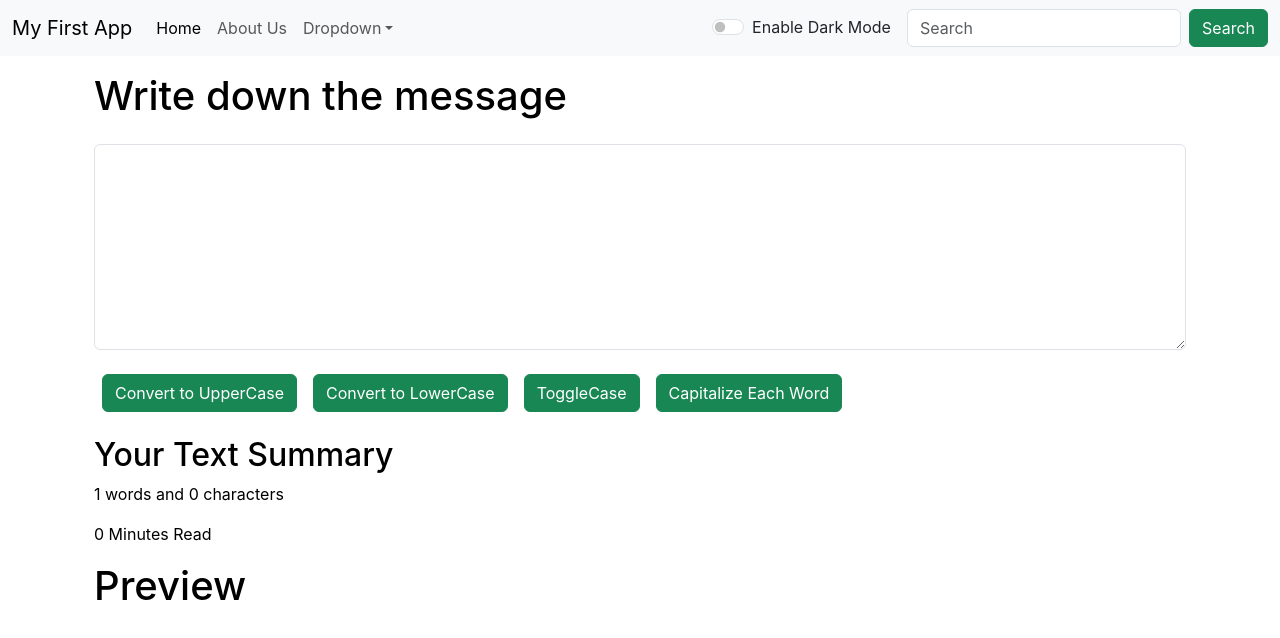
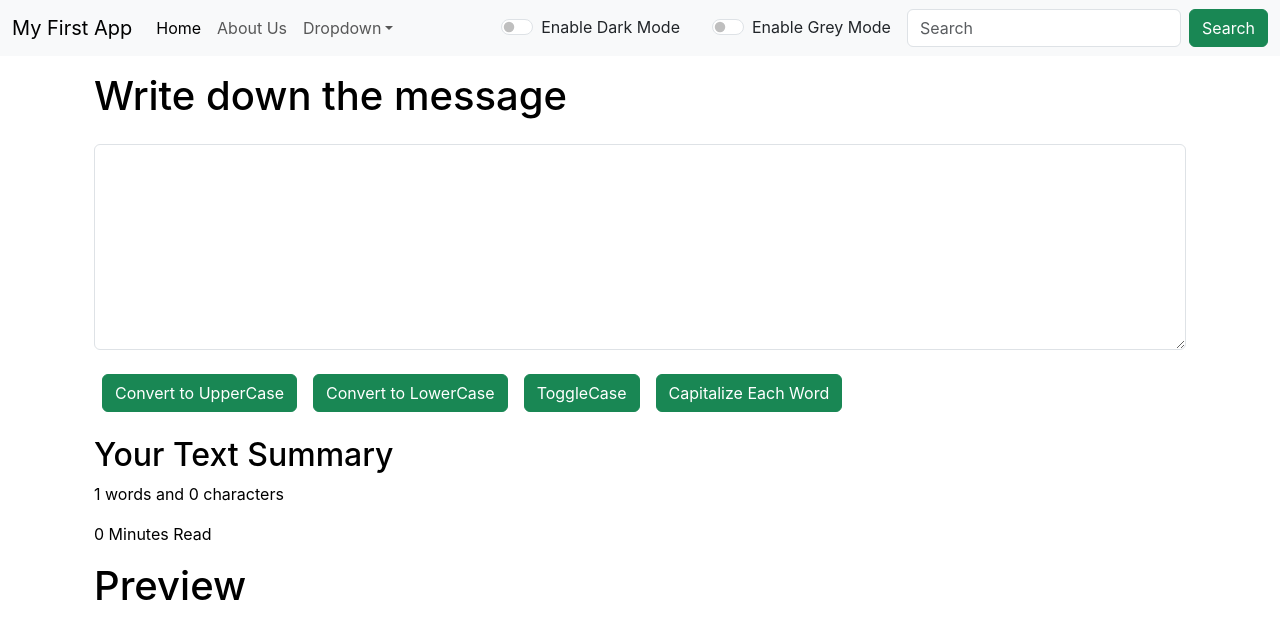
Before and after one commit to neeraj-kumarr/React, a React (Create React App) app in the folder my-app/: page / in a window 1280 px wide. Shown: the top 638 px of the page. Built offline with nearby package versions, Linux system fonts and the light colour scheme.

Commit message:
Grey Mode Added

```diff
--- a/my-app/src/App.js
+++ b/my-app/src/App.js
@@ -32,13 +32,26 @@ function App() {
       setMode('light');
       document.body.style.backgroundColor = 'white';
       showAlert("Light Mode Enabled", "success")
-
     }
   }
 
+  const greyToggleMode = () => {
+    if (mode === 'light') {
+      setMode('grey')
+      document.body.style.backgroundColor = 'darkgrey';
+      showAlert("Grey Mode Enabled", "success")
+    } else {
+      setMode('light');
+      document.body.style.backgroundColor = 'white';
+      showAlert("Light Mode Enabled", "success")
+    }
+  }
+
+
+
   return (
     <>
-      <Navbar title='My First App' aboutTitle="About Us" mode={mode} toggleMode={toggleMode} />
+      <Navbar title='My First App' aboutTitle="About Us" mode={mode} toggleMode={toggleMode} greyToggleMode={greyToggleMode} />
 
       <Alert alert={alert} />
 
--- a/my-app/src/Components/Navbar.js
+++ b/my-app/src/Components/Navbar.js
@@ -31,9 +31,15 @@ export default function Navbar(props) {
                         </li>
 
                     </ul>
-                    <div className={`form-check form-switch text-${props.mode === 'light' ? 'Dark' : 'light'} mx-3`}>
+                    {/* Dark Mode */}
+                    <div className={`form-check form-switch text-${props.mode === 'light' ? 'dark' : 'light'} mx-3`}>
                         <input className="form-check-input" onClick={props.toggleMode} type="checkbox" role="switch" id="flexSwitchCheckDefault" />
-                        <label className="form-check-label" htmlFor="flexSwitchCheckDefault">Enable Dark Mode</label>
+                        <label className="form-check-label" htmlFor="flexSwitchCheckDefault">{props.mode === 'light' ? 'Enable Dark Mode' : 'Enable Light Mode'} </label>
+                    </div>
+                    {/* Grey Mode */}
+                    <div className={`form-check form-switch text-${props.mode === 'light' ? 'grey' : 'light'} mx-3`}>
+                        <input className="form-check-input" onClick={props.greyToggleMode} type="checkbox" role="switch" id="flexSwitchCheckDefault" />
+                        <label className="form-check-label" htmlFor="flexSwitchCheckDefault">{props.mode === 'light' ? 'Enable Grey Mode' : 'Enable Light Mode'} </label>
                     </div>
                     <form className="d-flex" role="search">
                         <input className="form-control me-2" type="search" placeholder="Search" aria-label="Search" />
--- a/my-app/src/Components/TextForm.js
+++ b/my-app/src/Components/TextForm.js
@@ -55,7 +55,13 @@ export default function TextForm(props) {
             <div className="container my-3">
                 <h1 className="mb-4" style={{ color: props.mode === 'dark' ? 'whitesmoke' : 'black' }}>{props.heading}</h1>
                 <div className="mb-3">
-                    <textarea className="form-control" value={text} onChange={handleOnChange} style={{ backgroundColor: props.mode === 'dark' ? 'black' : 'white', color: props.mode === 'dark' ? 'whitesmoke' : 'black' }} id="exampleFormControlTextarea1" rows="8"></textarea>
+                    <textarea className="form-control" value={text} onChange={handleOnChange}
+                        style={{
+                            backgroundColor: props.mode === 'dark' ? 'black' : props.mode === 'grey' ? 'grey' : 'white',
+                            color: props.mode === 'dark' ? 'whitesmoke' : props.mode === 'grey' ? 'whitesmoke' : 'black'
+                        }}
+                        id="exampleFormControlTextarea1" rows="8">
+                    </textarea>
                 </div>
                 <button className="btn btn-success my-2 mx-2" onClick={handleUpClick}>Convert to UpperCase</button>
                 <button className="btn btn-success my-2 mx-2" onClick={handleLowClick}>Convert to LowerCase</button>
@@ -65,7 +71,9 @@ export default function TextForm(props) {
 
             <div className="container" style={{ color: props.mode === 'dark' ? 'whitesmoke' : 'black' }}>
                 <h2  >Your Text Summary</h2>
-                <p>{text.trim().split(' ').length} words and {text.trim().length} characters</p>
+                {/* <p>{text.trim().split(' ').length} words and {text.trim().length} characters</p> */}
+                <p>{text.trim().length > 1 ? text.split(' ').length - 1 : text.trim().split(' ').length} words and {text.trim().length} characters</p>
+
                 {/* if the time is less than 1 min, convert into seconds */}
 
                 <p> {(1 / 125) * text.length} Minutes Read</p>
```
